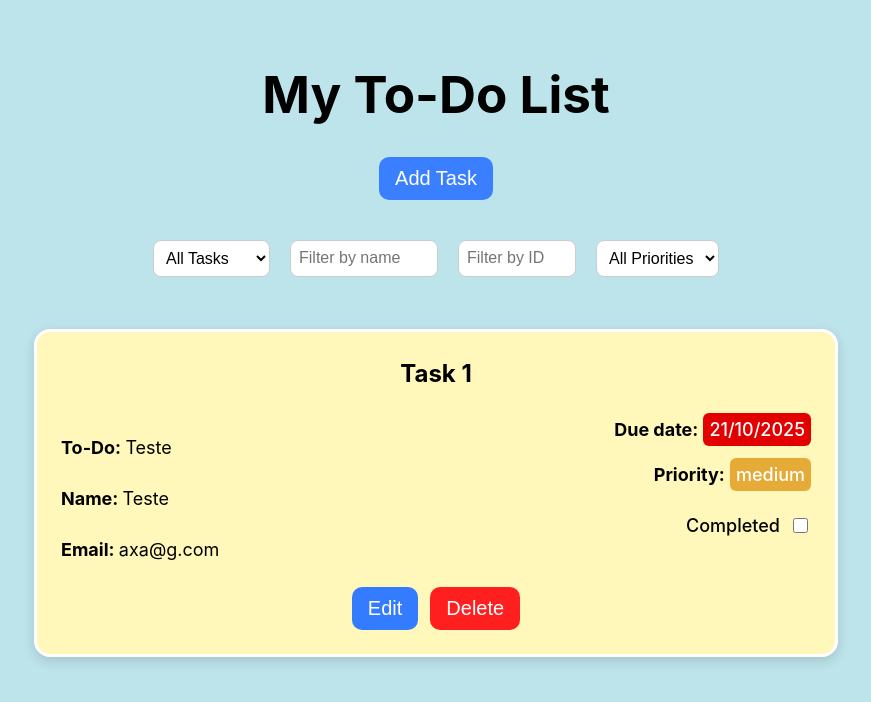
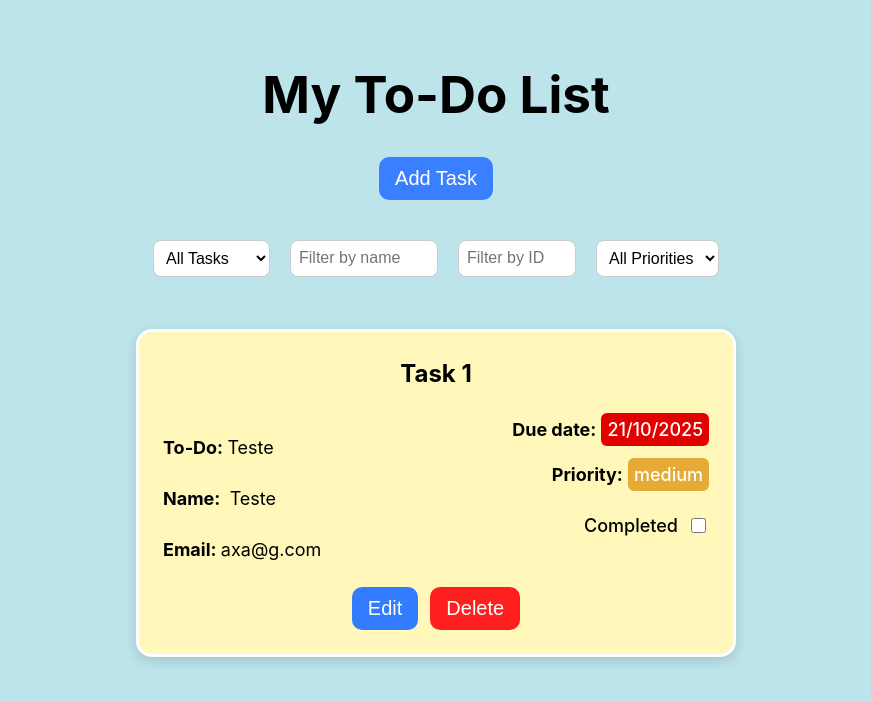
Before and after one commit to DiogoLanc/react-todo-list, a React (Vite) app: page / in a window 1280 px wide. Shown: the top 702 px of the page, without its empty margins (204-1075 px from the left). Built offline with nearby package versions, Linux system fonts and the light colour scheme; data requests are answered from the project's data file.

Commit message:
css fixing

```diff
--- a/src/components/TaskItem.css
+++ b/src/components/TaskItem.css
@@ -1,5 +1,5 @@
 .task-item-container {
-  max-width: 750px;
+  max-width: 600px;
   margin: 1rem auto;
   border: 3px solid #fff;
   box-shadow: 0 4px 12px rgba(0, 0, 0, 0.14);
@@ -8,6 +8,8 @@
   display: flex;
   flex-direction: column;
   gap: 1.5rem;
+  height: 100%;
+  box-sizing: border-box;
 }
 
 .task-item-title {
@@ -19,11 +21,20 @@
 .task-item-row {
   display: flex;
   justify-content: space-between;
+  gap: 1rem;
+}
+
+.task-item-left {
+  flex: 1;
+  min-width: 0;
+  max-width: 60%;
 }
 
 .task-item-left p,
 .task-item-right p {
   margin-bottom: 1.5rem;
+  overflow-wrap: break-word;
+  white-space: pre-wrap;
 }
 
 .task-item-left p:last-child {
@@ -49,4 +60,5 @@
   display: flex;
   justify-content: center;
   gap: 0.75rem;
+  margin-top: auto;
 }
```
